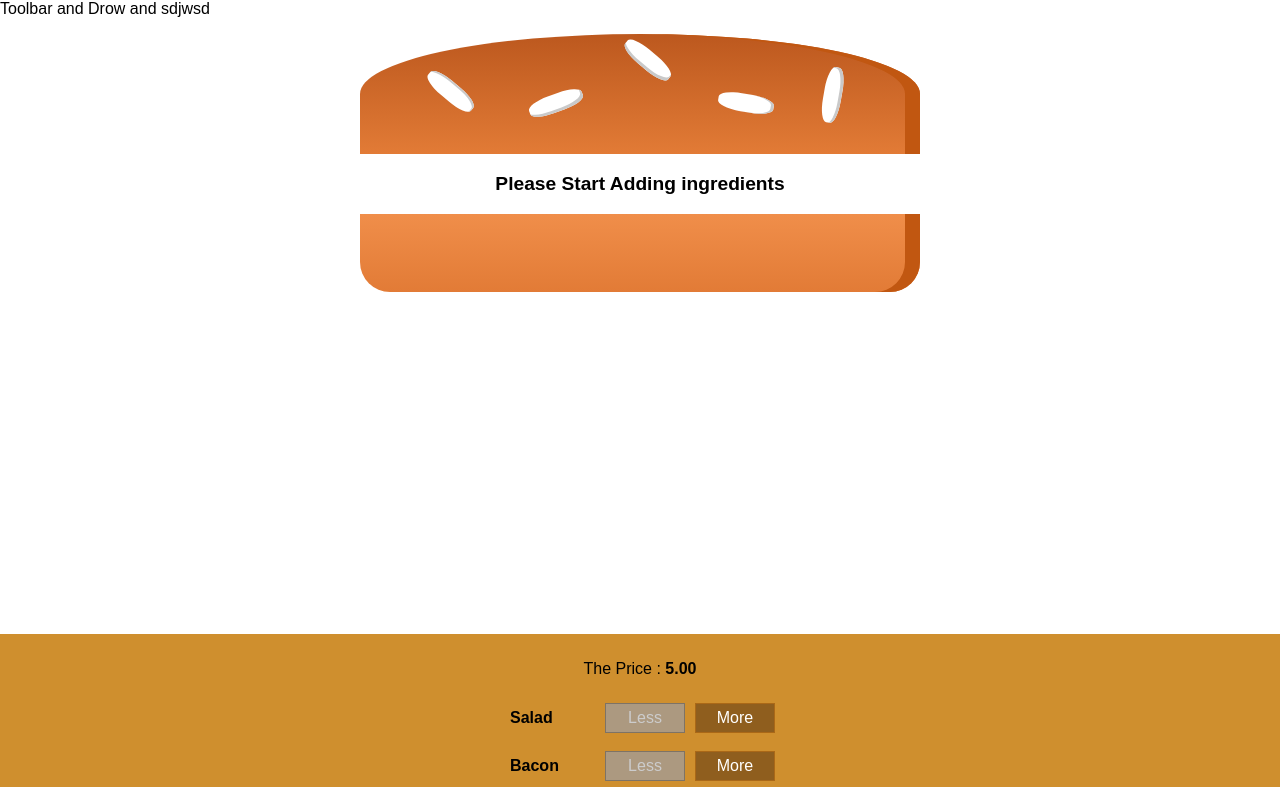
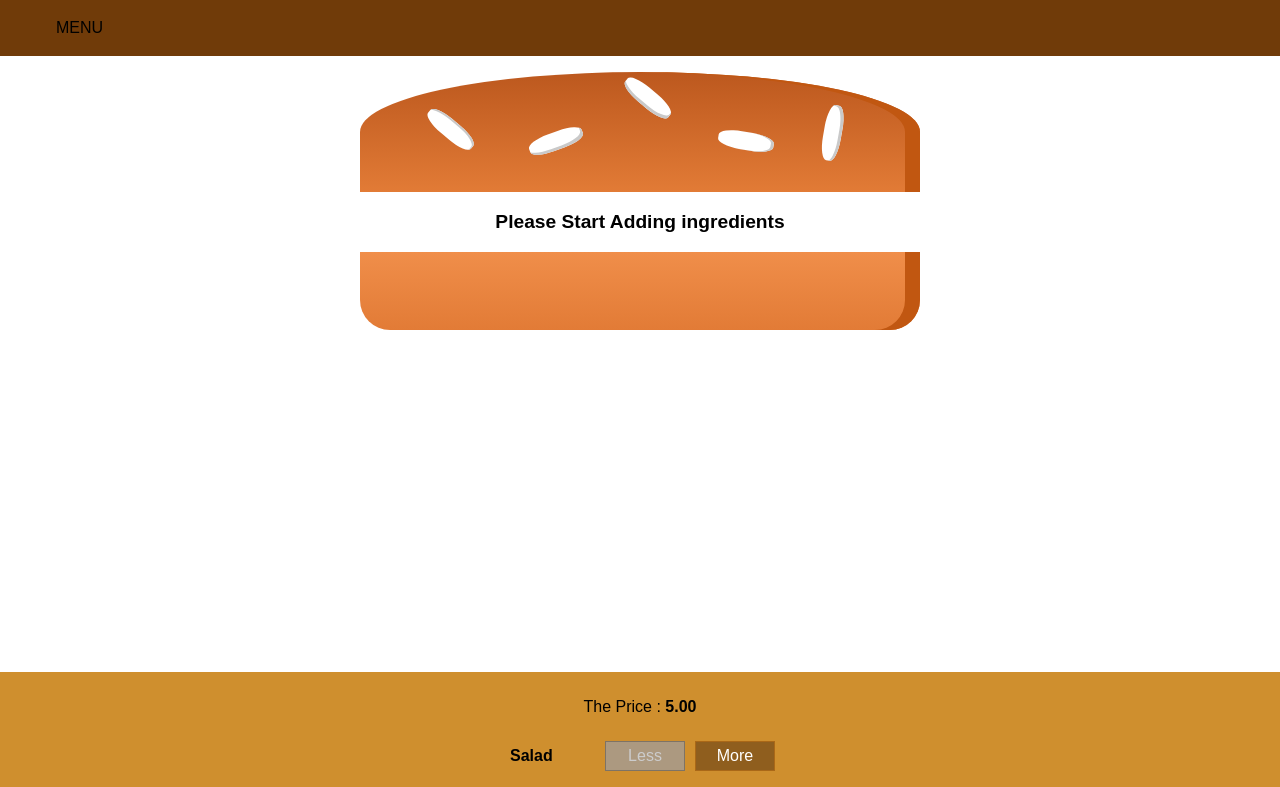
Before and after one commit to RawanAkAzz/BurgerBuilderProject, a React app: page / in a window 1280 px wide. Shown: the top 787 px of the page. Built offline with nearby package versions, Linux system fonts and the light colour scheme.

Commit message:
create Toolbar

```diff
--- a/src/Components/Layout/Layout.css
+++ b/src/Components/Layout/Layout.css
@@ -1,3 +1,3 @@
 .Content{
-  margin-top: 16px;
+  margin-top: 72px;
 }
--- a/src/Components/Layout/Layout.js
+++ b/src/Components/Layout/Layout.js
@@ -1,10 +1,11 @@
 import React from 'react';
 import Aux from  '../../hoc/Auxi'
 import classes from '../Layout/Layout.css'
+import Toolbar from '../../Components/Navigation/Toolbar/Toolbar'
 const Layout = (props)=>(
    <Aux>
    <div>
-     Toolbar and Drow and sdjwsd
+     <Toolbar/>
    </div>
    <main className={classes.Content}>{props.children}</main>
 </Aux>
--- /dev/null
+++ b/src/Components/Navigation/Toolbar/Toolbar.css
@@ -0,0 +1,12 @@
+.Toolbar{
+  width: 100%;
+  height: 56px;
+  position: fixed;
+  top: 0;
+  left: 0;
+  background-color: #703B09;
+  display: flex;
+  justify-content: space-between;
+  align-items: center;
+  padding: 0px 56px;
+}
--- /dev/null
+++ b/src/Components/Navigation/Toolbar/Toolbar.js
@@ -0,0 +1,12 @@
+import React from 'react';
+import classes from './Toolbar.css'
+const toolbar = props =>(
+  <header  className={classes.Toolbar}>
+
+     <div>MENU</div>
+     <div>LOGO</div>
+  </header>
+)
+
+
+export default toolbar
```
